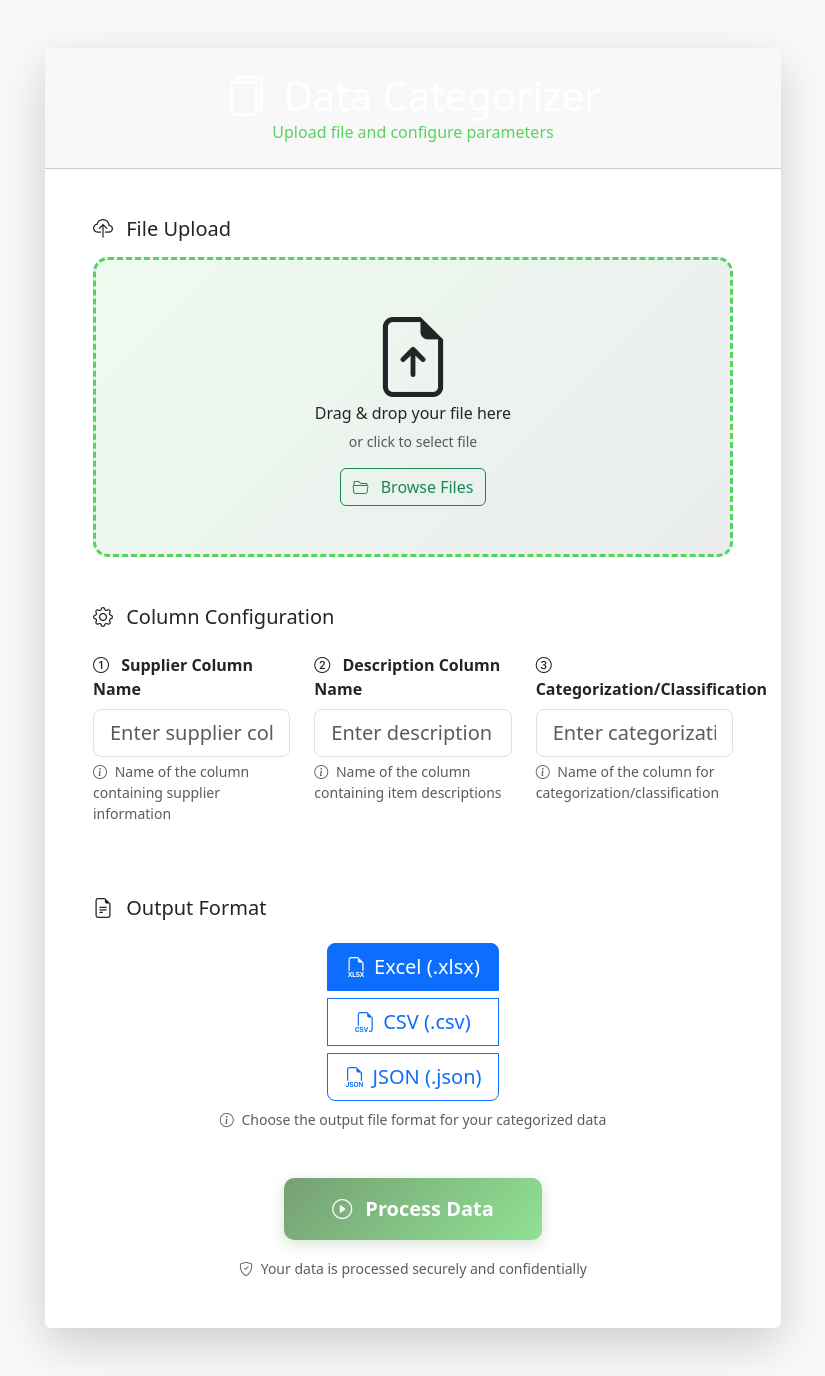
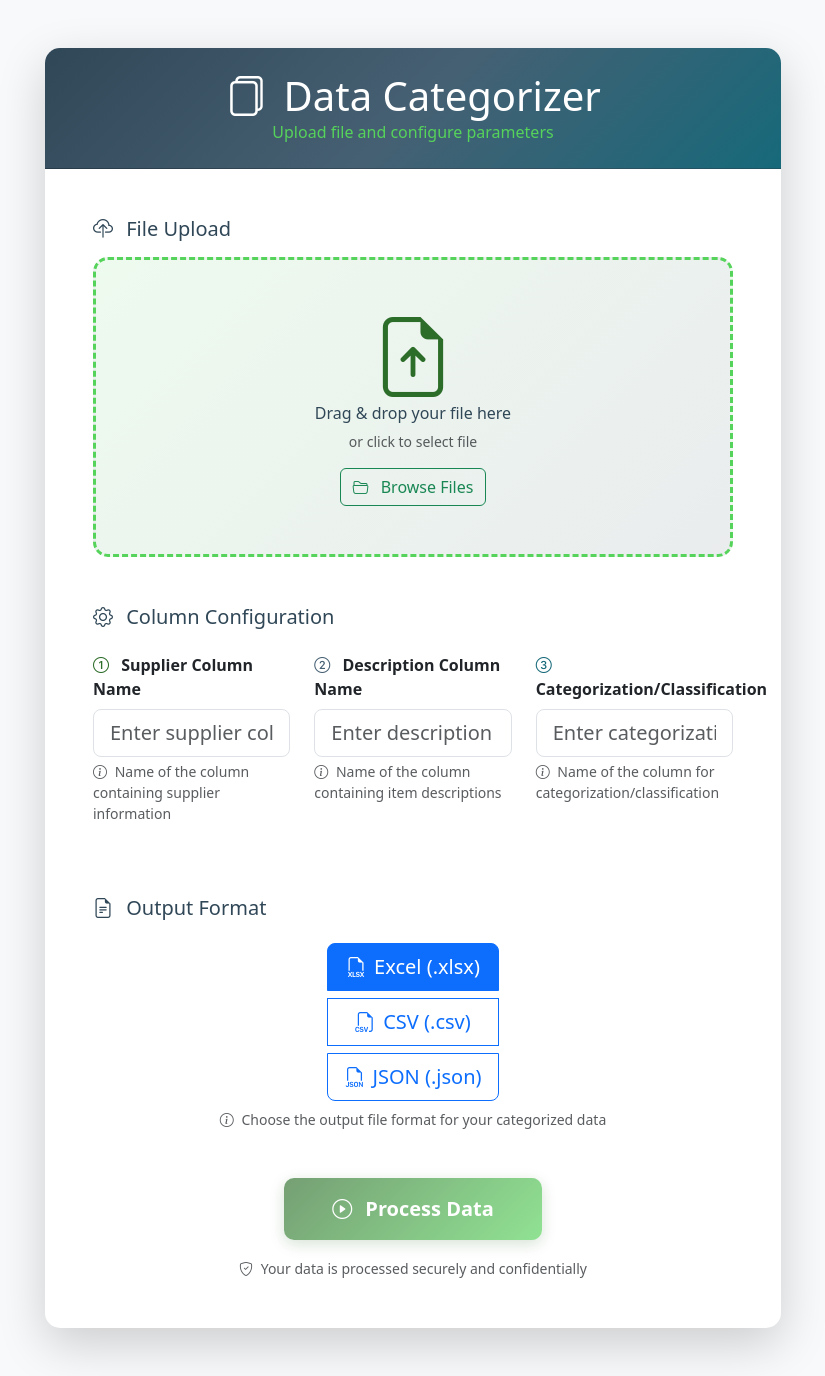
Before and after one commit to ajt28-dev/Categorizer-U.I, a Flask app: page /data_categorizer in a window 1280 px wide. Shown: the whole page, without its empty margins (227-1052 px from the left). Run offline with Flask 3, Linux system fonts and the light colour scheme; some libraries are stand-ins or nearby versions.

Commit message:
html and css used class correctly called

```diff
--- a/static/css/data_categorizer.css
+++ b/static/css/data_categorizer.css
@@ -9,6 +9,7 @@
     #304757 0%,
     #466073 50%,
     #16697A 100%);
+  color: white;
 }
 
 /* green accent text */
--- a/templates/data_categorizer.html
+++ b/templates/data_categorizer.html
@@ -6,34 +6,20 @@
   <title>Data Categorizer – PASIA</title>
 
   <!-- Bootstrap CSS -->
-  <link
-    href="https://cdn.jsdelivr.net/npm/bootstrap@5.3.0/dist/css/bootstrap.min.css"
-    rel="stylesheet">
+  <link href="https://cdn.jsdelivr.net/npm/bootstrap@5.3.0/dist/css/bootstrap.min.css" rel="stylesheet">
 
   <!-- Bootstrap Icons -->
-  <link
-    href="https://cdn.jsdelivr.net/npm/bootstrap-icons@1.10.0/font/bootstrap-icons.css"
-    rel="stylesheet">
+  <link href="https://cdn.jsdelivr.net/npm/bootstrap-icons@1.10.0/font/bootstrap-icons.css" rel="stylesheet">
 
   <!-- Your custom stylesheet -->
-  <link
-    href="{{ url_for('static', filename='static/css/data_categorizer.css') }}"
-    rel="stylesheet">
-
-  <link
-  href="https://cdn.jsdelivr.net/npm/bootstrap@5.3.0/dist/css/bootstrap.min.css"
-  rel="stylesheet">
-  <link href="{{ url_for('static', filename='css/data_categorizer.css') }}"
-  rel="stylesheet">
-
-
+  <link href="{{ url_for('static', filename='css/data_categorizer.css') }}" rel="stylesheet">
 </head>
 <body class="bg-light">
   <div class="container py-5">
     <div class="row justify-content-center">
       <div class="col-lg-8">
-        <div class="card shadow-lg border-0 card‐round overflow-hidden">
-          <div class="card-header py-4 text-center header‐gradient text-white">
+        <div class="card shadow-lg border-0 card-round overflow-hidden">
+          <div class="card-header py-4 text-center header-gradient text-white">
             <h2 class="mb-0 display-6">
               <i class="bi bi-files me-2"></i>
               Data Categorizer
@@ -59,14 +45,14 @@
 
               <!-- File Upload Section -->
               <div class="mb-5">
-                <h5 class="mb-3 section‐title text-primary-dark">
+                <h5 class="mb-3 section-title text-primary-dark">
                   <i class="bi bi-cloud-upload me-2"></i>
                   File Upload
                 </h5>
                 <div id="drop-zone" class="drop-zone mb-3 p-5 text-center position-relative">
                   <div class="upload-content">
-                    <i class="bi bi-file-earmark-arrow-up display-1 mb-3 icon‐accent"></i>
-                    <h6 class="mb-2 section‐subtitle">Drag &amp; drop your file here</h6>
+                    <i class="bi bi-file-earmark-arrow-up display-1 mb-3 icon-accent"></i>
+                    <h6 class="mb-2 section-subtitle">Drag &amp; drop your file here</h6>
                     <p class="text-muted small mb-3">or click to select file</p>
                     <span class="btn btn-outline-success">
                       <i class="bi bi-folder2-open me-2"></i>
@@ -91,7 +77,7 @@
 
               <!-- Configuration Variables Section -->
               <div class="mb-5">
-                <h5 class="mb-4 section‐title text-primary-dark">
+                <h5 class="mb-4 section-title text-primary-dark">
                   <i class="bi bi-gear me-2"></i>
                   Column Configuration
                 </h5>
@@ -99,8 +85,8 @@
                 <div class="row">
                   <!-- Supplier Column -->
                   <div class="col-md-4 mb-4">
-                    <label for="variable1" class="form-label fw-bold label‐accent">
-                      <i class="bi bi-1-circle me-2 icon‐accent"></i>
+                    <label for="variable1" class="form-label fw-bold label-accent">
+                      <i class="bi bi-1-circle me-2 icon-accent"></i>
                       Supplier Column Name
                     </label>
                     <input type="text"
@@ -116,8 +102,8 @@
 
                   <!-- Description Column -->
                   <div class="col-md-4 mb-4">
-                    <label for="variable2" class="form-label fw-bold label‐accent">
-                      <i class="bi bi-2-circle me-2 icon‐secondary"></i>
+                    <label for="variable2" class="form-label fw-bold label-accent">
+                      <i class="bi bi-2-circle me-2 icon-secondary"></i>
                       Description Column Name
                     </label>
                     <input type="text"
@@ -134,8 +120,8 @@
 
                   <!-- Categorization Column -->
                   <div class="col-md-4 mb-4">
-                    <label for="variable3" class="form-label fw-bold label‐accent">
-                      <i class="bi bi-3-circle me-2 icon‐alt"></i>
+                    <label for="variable3" class="form-label fw-bold label-accent">
+                      <i class="bi bi-3-circle me-2 icon-alt"></i>
                       Categorization/Classification
                     </label>
                     <input type="text"
@@ -153,7 +139,7 @@
 
               <!-- Output Format Section -->
               <div class="mb-5">
-                <h5 class="mb-4 section‐title text-primary-dark">
+                <h5 class="mb-4 section-title text-primary-dark">
                   <i class="bi bi-file-earmark-text me-2"></i>
                   Output Format
                 </h5>
@@ -206,11 +192,9 @@
   </div>
 
   <!-- Bootstrap JS Bundle -->
-  <script
-    src="https://cdn.jsdelivr.net/npm/bootstrap@5.3.0/dist/js/bootstrap.bundle.min.js">
-  </script>
+  <script src="https://cdn.jsdelivr.net/npm/bootstrap@5.3.0/dist/js/bootstrap.bundle.min.js"></script>
 
-  <!-- Your drag‐and‐drop logic -->
+  <!-- Your drag-and-drop logic -->
   <script src="{{ url_for('static', filename='js/dragdrop.js') }}"></script>
 </body>
 </html>
```
